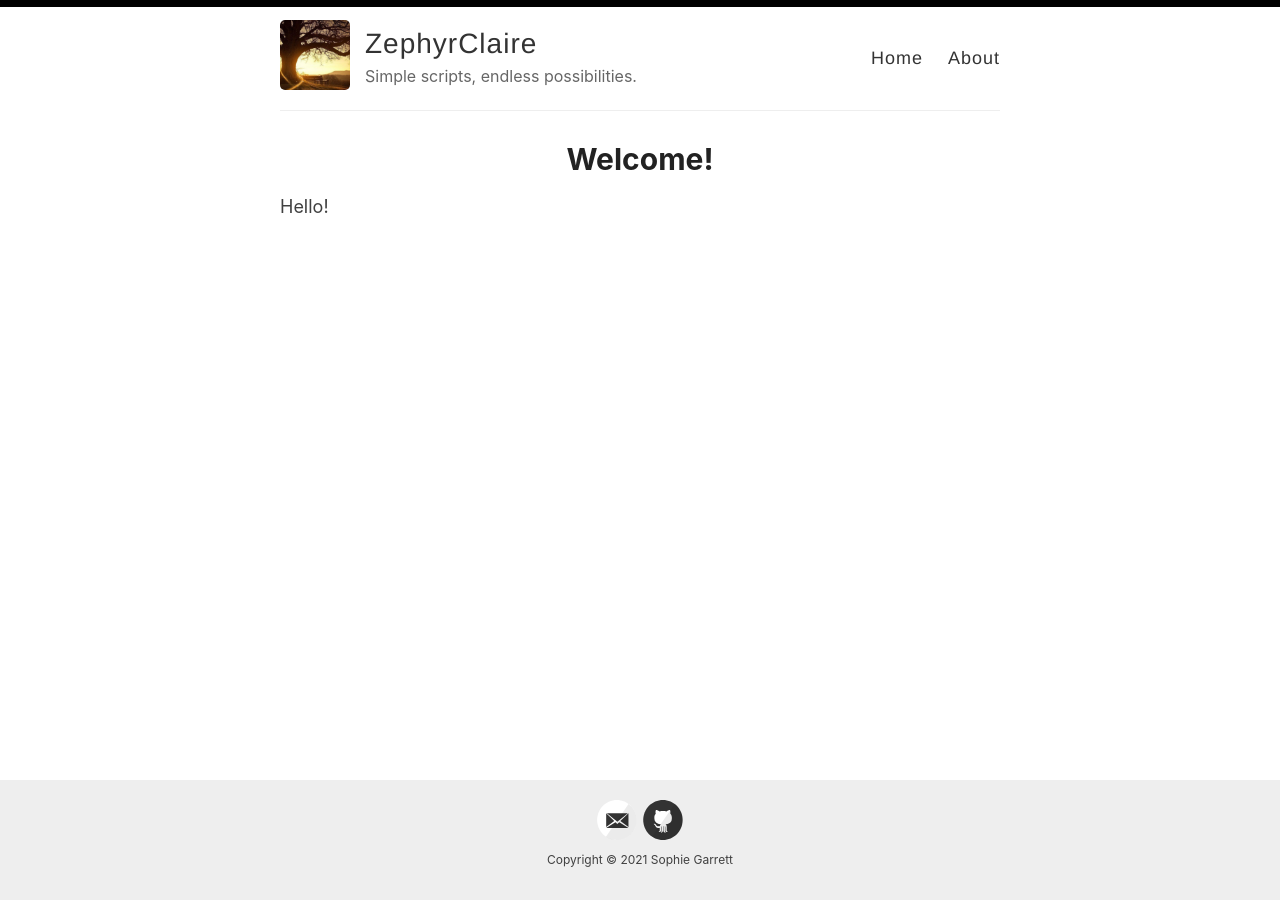
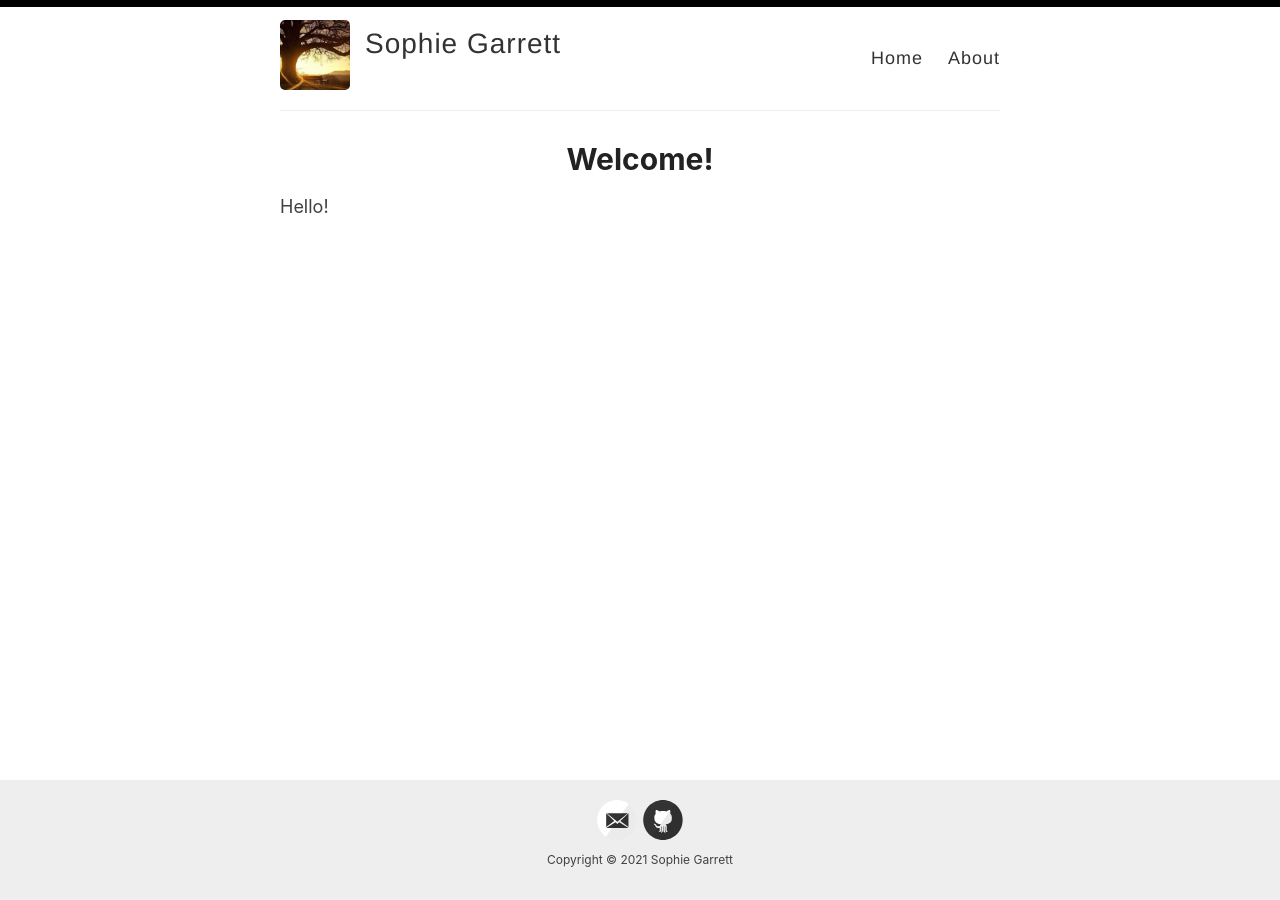
Before and after one commit to sophiegarrett/sophiegarrett.github.io, a Jekyll site: the page built from _pages/index.md, in a window 1280 px wide. Built offline with Jekyll 4.4.1, drawn with Linux system fonts in a browser that asks for light colours.

Commit message:
Change site name, github link, description

```diff
--- a/_config.yml
+++ b/_config.yml
@@ -3,13 +3,13 @@
 #
 
 # Name of your site (displayed in the header)
-name: ZephyrClaire
+name: Sophie Garrett
 
 # Name of the author
 author: Sophie Garrett
 
 # Short bio or description (displayed in the header)
-description: Simple scripts, endless possibilities.
+description:
 
 # URL of your avatar or profile pic (you could use your GitHub profile pic)
 avatar: /images/profilepic.png
@@ -24,7 +24,7 @@ footer-links:
   email: zephyriaclaire@gmail.com
   facebook:
   flickr:
-  github: zephyrclaire
+  github: sophiegarrett
   instagram:
   linkedin:
   pinterest:
@@ -48,8 +48,8 @@ google_analytics:
 
 # Your website URL (e.g. http://amitmerchant1990.github.io or http://www.amitmerchant.com)
 # Used for Sitemap.xml and your RSS feed
-url: http://zephyrclaire.github.io
-enforce_ssl: https://zephyrclaire.github.io
+url: http://sophiegarrett.github.io
+enforce_ssl: https://sophiegarrett.github.io
 
 # If you're hosting your site at a Project repository on GitHub pages
 # (http://yourusername.github.io/repository-name)
```
